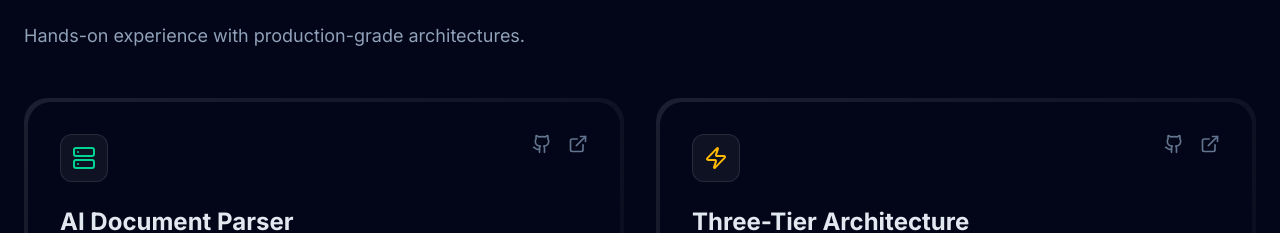
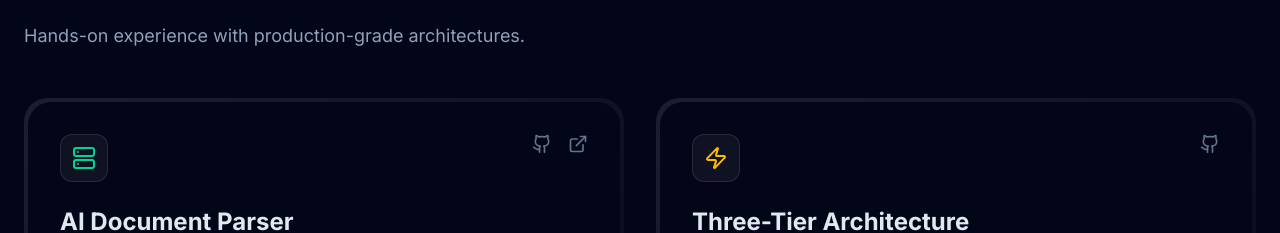
Before and after one commit to Rishi-Cs-ms/rishimajmudar.me, a React (Vite) app: page / in a window 1280 px wide. Shown: the part 2180-2413 px from the top of the page. Built offline with nearby package versions, Linux system fonts and the light colour scheme.

Commit message:
removed the live link from three tier architecture

```diff
--- a/src/App.jsx
+++ b/src/App.jsx
@@ -367,7 +367,6 @@ const Projects = () => {
       desc: "Infrastucture as Code for a highly available web application. Features include cost-aware design, secure VPC networking, and automated CI/CD.",
       icon: <Zap className="text-amber-400" />,
       github: "https://github.com/Rishi-Cs-ms/aws-three-tier-architecture",
-      live: "https://aws-three-tier-architecture.rishimajmudar.me/"
     },
     {
       title: "Microservices Booking App",
```
Also changed, not shown: 1 other file (tests, documents, lock files or other folders).
